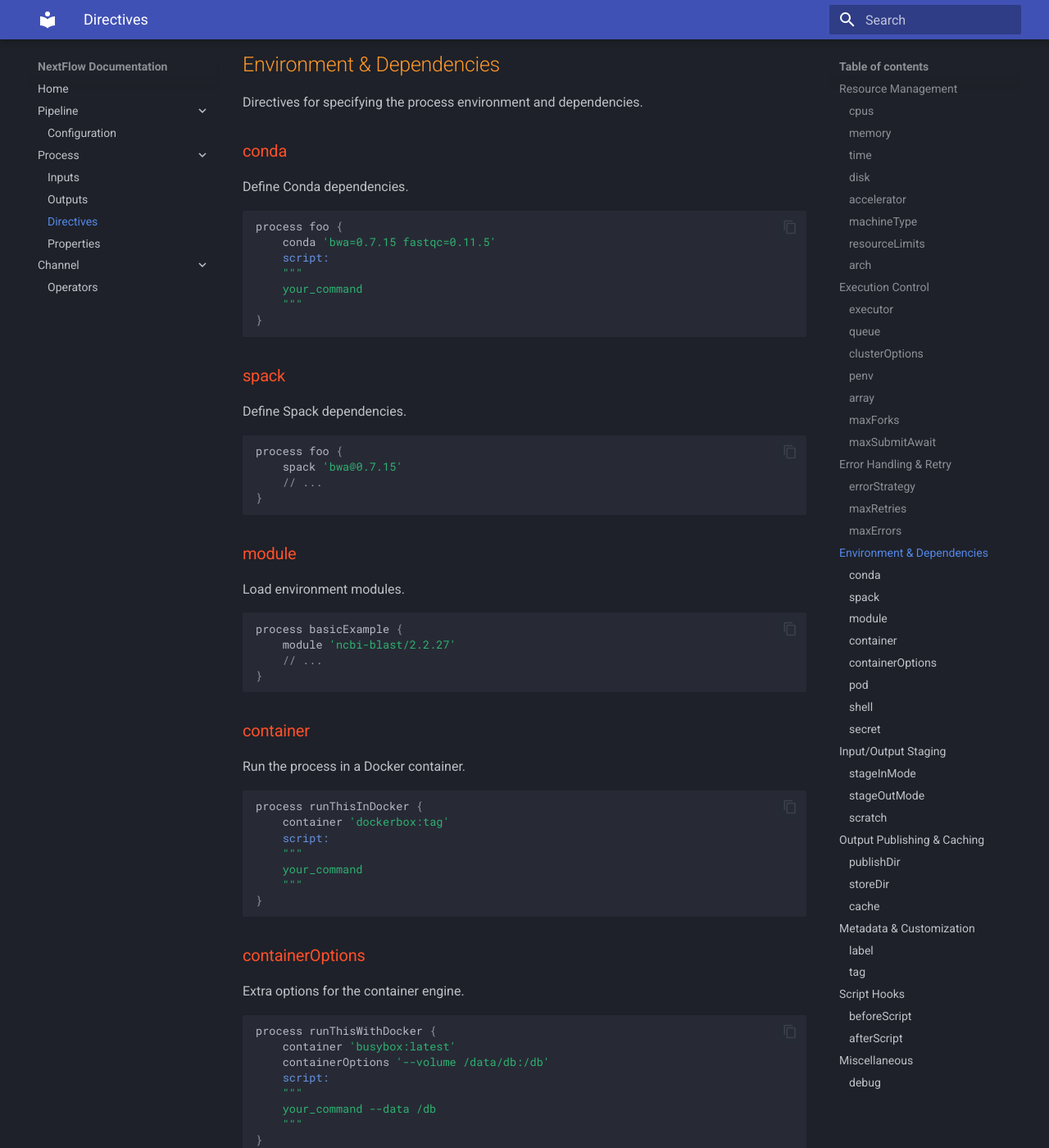
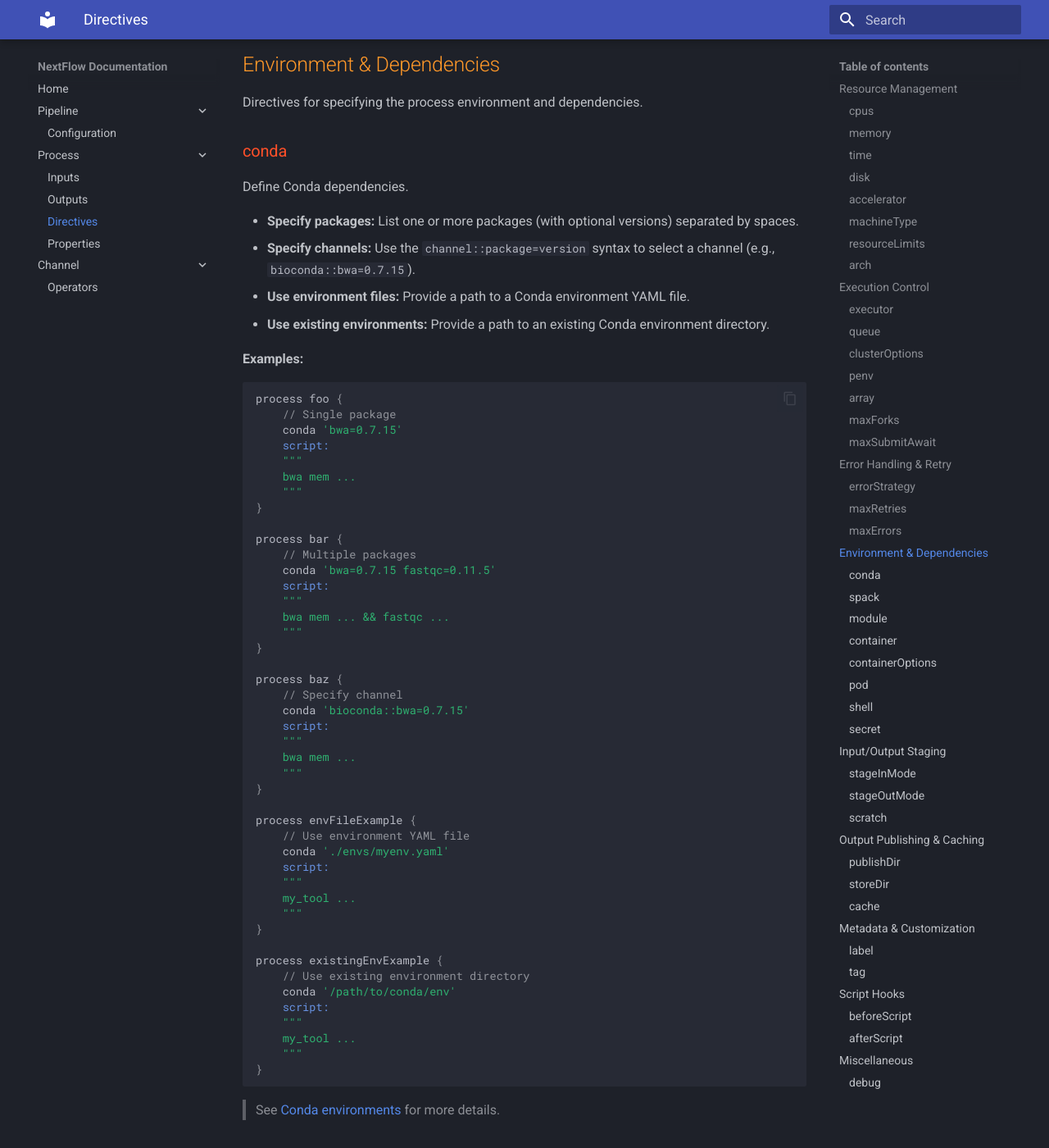
Before and after one commit to Shians/Nextflow-docs, an MkDocs documentation site: the page built from docs/Directives.md, in a window 1280 px wide and 1400 px high, scrolled down 5112 px. Shown: the whole window at 82% size. Built offline with MkDocs 1.6.1 and Material for MkDocs 9.7.7, drawn with Linux system fonts in a browser that asks for light colours.

Commit message:
Expanded conda docs

````diff
--- a/docs/Directives.md
+++ b/docs/Directives.md
@@ -255,15 +255,61 @@
 
 Define Conda dependencies.
 
+- **Specify packages:** List one or more packages (with optional versions) separated by spaces.
+- **Specify channels:** Use the `channel::package=version` syntax to select a channel (e.g., `bioconda::bwa=0.7.15`).
+- **Use environment files:** Provide a path to a Conda environment YAML file.
+- **Use existing environments:** Provide a path to an existing Conda environment directory.
+
+**Examples:**
+
 ```groovy
 process foo {
+    // Single package
+    conda 'bwa=0.7.15'
+    script:
+    """
+    bwa mem ...
+    """
+}
+
+process bar {
+    // Multiple packages
     conda 'bwa=0.7.15 fastqc=0.11.5'
     script:
     """
-    your_command
+    bwa mem ... && fastqc ...
+    """
+}
+
+process baz {
+    // Specify channel
+    conda 'bioconda::bwa=0.7.15'
+    script:
+    """
+    bwa mem ...
+    """
+}
+
+process envFileExample {
+    // Use environment YAML file
+    conda './envs/myenv.yaml'
+    script:
+    """
+    my_tool ...
+    """
+}
+
+process existingEnvExample {
+    // Use existing environment directory
+    conda '/path/to/conda/env'
+    script:
+    """
+    my_tool ...
     """
 }
 ```
+
+> See [Conda environments](https://www.nextflow.io/docs/latest/conda.html) for more details.
 
 ### spack
 
````
Also changed, not shown: docs/PipelineConfiguration.md (+1 -1 lines), site/Directives/index.html, site/PipelineConfiguration/index.html, site/search/search_index.json.
